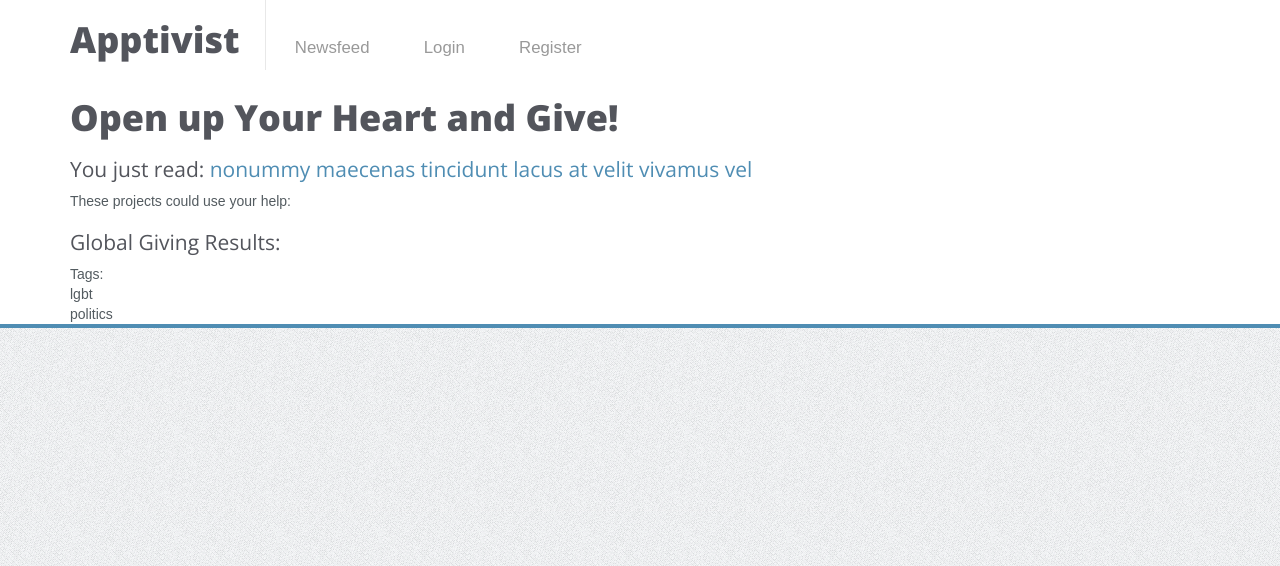
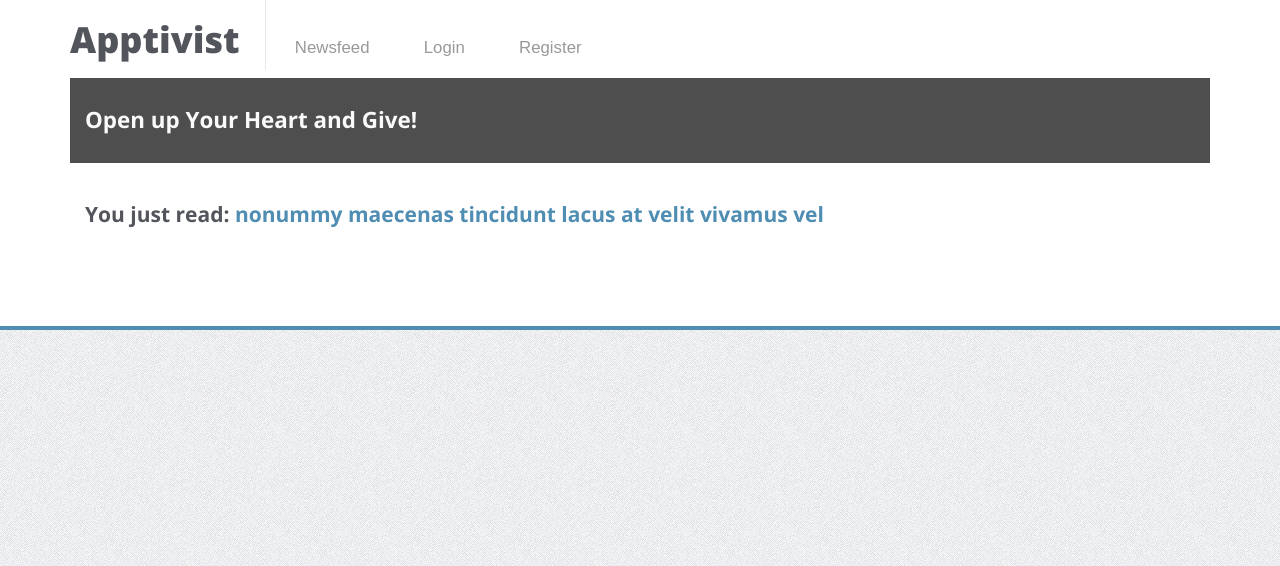
Before and after one commit to taliegarcia-zz/apptivist, a Flask app: template templates/give.html in a window 1280 px wide. Shown: the top 566 px of the page. Run offline with Flask 2, Linux system fonts and the light colour scheme; data comes from the database, SQL or seed files in the repository; tables that the repository leaves empty hold one stand-in row (values such as "Sample post"); the template is opened without the code that fills it: values that come from a table or form of the project are taken from there, most other values are stand-ins (such as "Sample title", 1, 10 or a date in 2020); parts of the project's set-up code (start-up, migrations or seed data) failed here and were passed over; some libraries are stand-ins or nearby versions.

Commit message:
global giving page css done

```diff
--- a/templates/give.html
+++ b/templates/give.html
@@ -2,21 +2,114 @@
 {% block title %}Give Back | {% endblock %}
 {% block content %}
 
-  <h1>Open up Your Heart and Give!</h1>
+<!-- Page Title -->
+<div class="section section-breadcrumbs">
+      <div class="container">
+        <div class="row">
+          <div class="col-md-12">
+            <h1>Open up Your Heart and Give!</h1>
+          </div>
+        </div>
+      </div>
+</div>
 
-  <h3>You just read: <a href="/article/{{ article.title }}">{{ article.title }}</a></h3>
 
-  <p>These projects could use your help:</p>
+<div class="section">
+  <div class="container">
+    <div class="row">
+      <div class="col-sm-12">
+      <h3>You just read: <a href="/article/{{ article.title }}">{{ article.title }}</a></h3>
+      </div>
+    </div>
+  </div>
+</div>
 
+
+<!-- Posts List -->
+<div class="section blog-posts-wrapper">
+  <div class="container">
+    <div class="row">
+      {% for tag, tagged_projs in giving_projs.items() %}
+      <div class="col-sm-12">
+      <h4>Projects related to: {{ tag.tag_name|title }}</h4>
+      <h5>These projects could use your help!</h5>
+      </div>
+      {% if tagged_projs %}
+    </div>
+
+    <div class="row">
+          {% for project in tagged_projs %}
+            {% if loop.index0 % 3 == 0 %}
+            <div class="visible-sm clearfix"></div>
+            <div class="visible-md clearfix"></div>
+            <div class="visible-lg clearfix"></div>
+            {% endif %}
+          <!-- Post -->
+          <div class="col-md-4 col-sm-6">
+            <div class="blog-post">
+              <!-- Post Info -->
+              <div class="post-info">
+                <div class="post-comments-count">
+                  <p>
+                  <a href="/news/{{ tag.tag_name }}" title="Show Tags">{{ tag.tag_name|title }}</a>
+                  </p>
+                </div>
+              </div>
+              <!-- End Post Info -->
+              <!-- Post Image -->
+              <div id="give_project" class="actionLinks give_project">
+              <a href="{{ project['projectLink'] }}" data-linkType='give' data-tagId="{{ tag.tag_id }}" data-articleId="{{ article.article_id }}"><img src="{{ project['imageLink'] }}" class="post-image" alt="Post Title"></a>
+              </div>
+              <!-- End Post Image -->
+              <!-- Post Name & Summary -->
+              <div class="post-title">
+                <h3>
+                <div id="give_project" class="actionLinks give_project">
+                <a href="{{ project['projectLink'] }}" data-linkType='give' data-tagId="{{ tag.tag_id }}" data-articleId="{{ article.article_id }}">
+                {{ project['title'] }}
+                </a>
+                </div>
+                </h3>
+              </div>
+               <div class="post-summary">
+                <p>{{ project['summary'] }}</p>
+              </div>
+              <div class="post-summary"></div>
+              <!-- End Post Title & Summary -->
+              <div class="post-more">
+                <div id="give_project" class="actionLinks give_project">
+                <a href="{{ project['projectLink'] }}" data-linkType='give' data-tagId="{{ tag.tag_id }}" data-articleId="{{ article.article_id }}">
+                Give Back!</a>
+                </div>
+              </div>
+            </div>
+          </div>
+          {% endfor %}
+          <!-- End Post -->
+          {% else %}
+          <div class="post-title">
+                <h3>
+                No Projects found.
+                </h3>
+          </div>
+          {% endif %}
+        {% endfor %}
+      </div>
+      </div>
+      </div>
+      <!-- End Posts List -->
+
+{% endblock %}
+
+{#
       <h3>Global Giving Results:</h3>
 
       {% for tag, tagged_projs in giving_projs.items() %}
         <h4>Charities related to: {{ tag.tag_name }}</h4>
 
         {% for project in tagged_projs %}
-        <div class="actionLinks">
 
-        	<div class="give_project">
+        	<div id="give_project" class="actionLinks give_project">
         		<a href="{{ project['projectLink'] }}" data-linkType='give' data-tagId="{{ tag.tag_id }}" data-articleId="{{ article.article_id }}">
         			{{ project['title'] }}
         		</a>
@@ -47,3 +140,5 @@
 
 
 {% endblock %}
+
+#}
--- a/templates/meet.html
+++ b/templates/meet.html
@@ -47,7 +47,7 @@
               <!-- End Post Info -->
               <!-- Post Image -->
               <div id="meetup_event" class='actionLinks'>
-              <a href="{{ event['event_url'] }}" data-linkType='meetup' data-tagId="{{ tag.tag_id }}" data-articleId="{{ article.article_id }}"><img src="http://evonexus.org/wp-content/uploads/2014/04/rsvp-on-meetup.jpg" class="post-image" alt="Post Title"></a>
+              <a href="{{ event['event_url'] }}" data-linkType='meetup' data-tagId="{{ tag.tag_id }}" data-articleId="{{ article.article_id }}"><img src="/static/images/meetup.jpg" class="post-image" alt="Post Title"></a>
               </div>
               <!-- End Post Image -->
               <!-- Post Name & Summary -->
```
